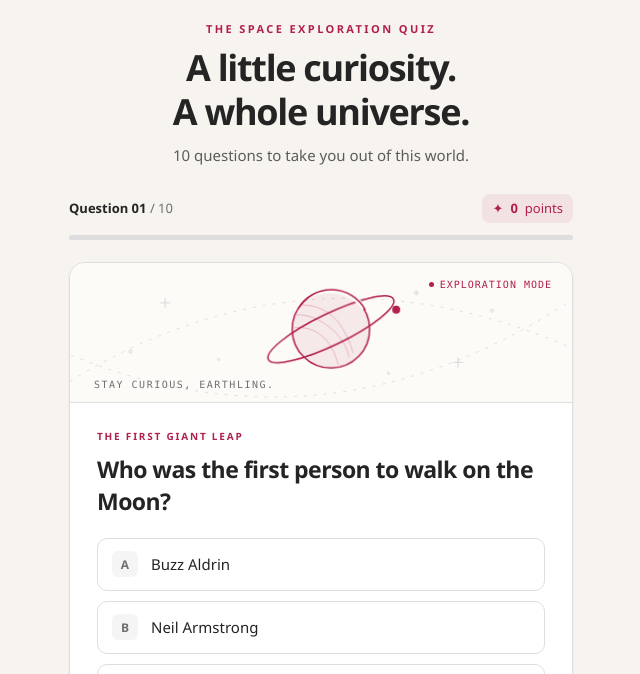
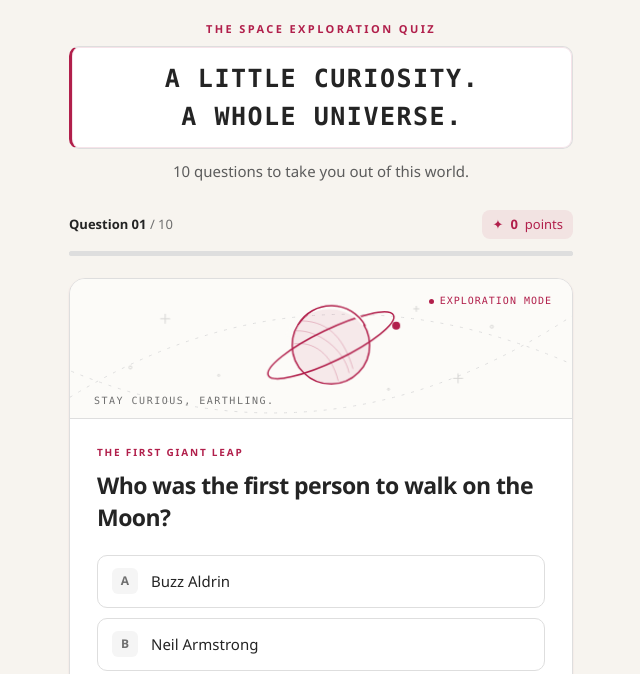
Before and after one commit to jeongaelee/space-quiz, a plain HTML site: page index.html in a window 1280 px wide. Shown: the part 78-752 px from the top of the page, without its empty margins (319-959 px from the left). Drawn offline with Linux system fonts and the light colour scheme.

Commit message:
Polish quiz heading and add project rules
Co-authored-by: Copilot App <223556219+Copilot@users.noreply.github.com>

```diff
--- a/index.html
+++ b/index.html
@@ -76,7 +76,7 @@
     .brand svg { width: 31px; height: 31px; color: var(--cp-accent); }
     .intro { text-align: center; margin: 23px 0 27px; }
     .eyebrow { color: var(--cp-accent); font-size: 11px; font-weight: 750; letter-spacing: 2.4px; text-transform: uppercase; }
-    h1 { font-size: clamp(29px, 6vw, 36px); line-height: 1.2; letter-spacing: -1.3px; margin: 9px 0 10px; }
+    h1 { position: relative; margin: 9px 0 10px; padding: 13px 15px; border: 1px solid var(--cp-border); border-left: 3px solid var(--cp-accent); border-radius: 10px; background: var(--cp-surface); box-shadow: inset 0 0 0 1px var(--cp-highlight); font: 650 clamp(18px, 4.8vw, 25px)/1.5 Consolas, "Courier New", Courier, monospace; letter-spacing: .06em; text-transform: uppercase; }
     .intro p { color: var(--cp-text-muted); margin: 0; }
     .status { display: flex; justify-content: space-between; align-items: center; margin-bottom: 12px; font-size: 13px; }
     .status strong { font-weight: 700; }
```
Also changed, not shown: 1 other file.
